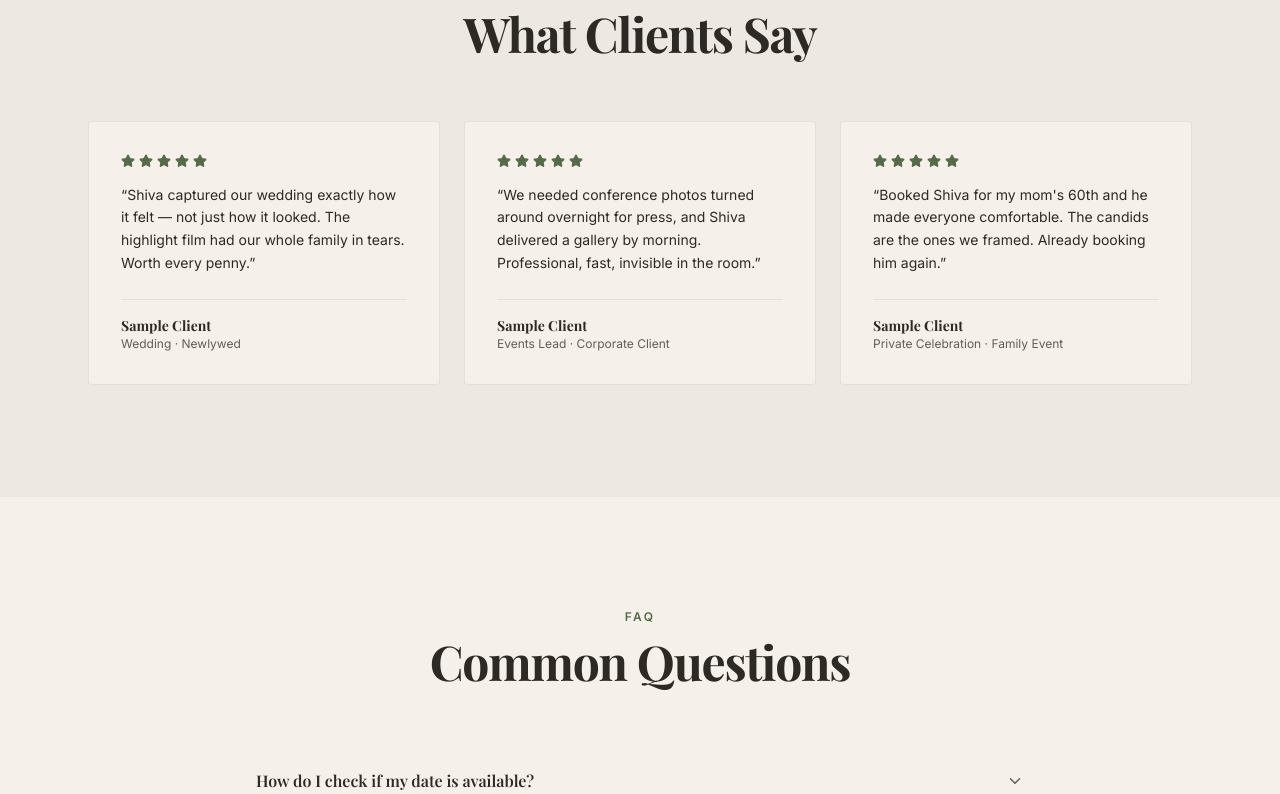
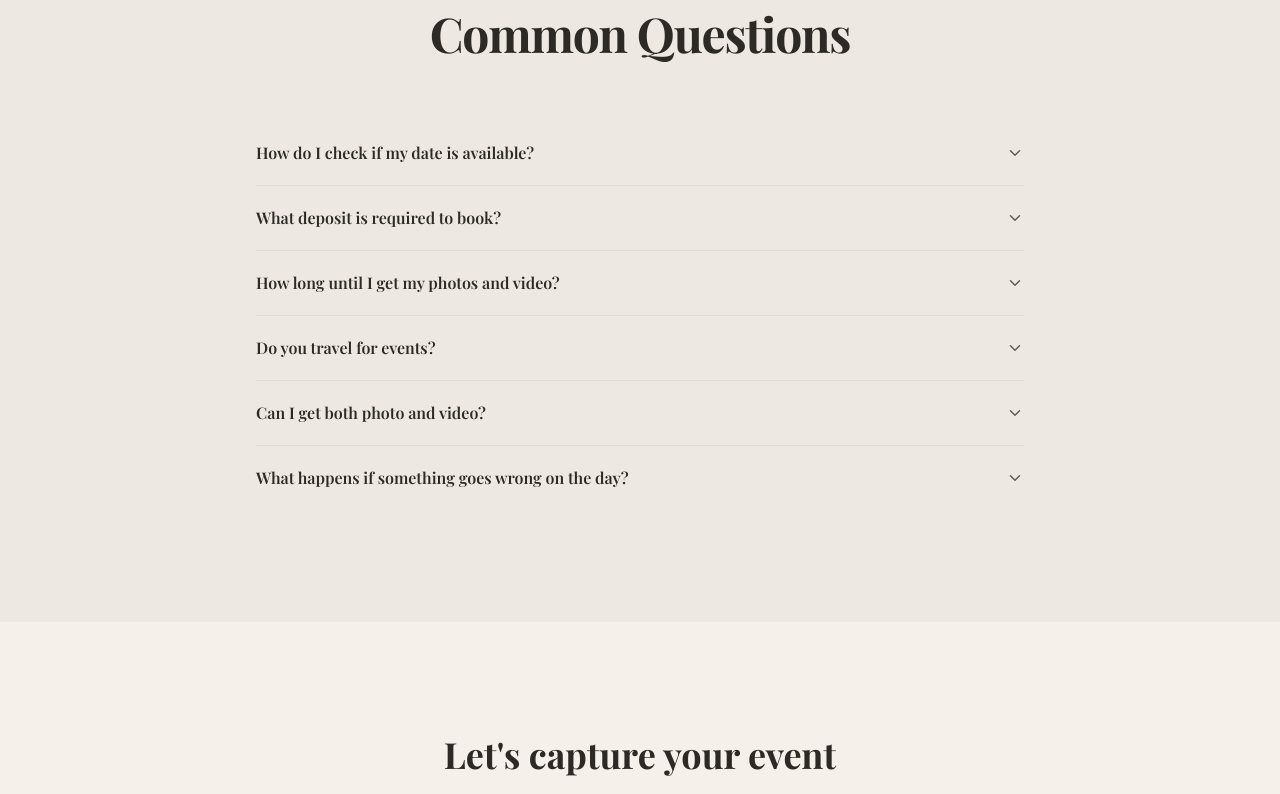
Before and after one commit to MasalaMan70/shiva-creative-studio, a Next.js app: page /events in a window 1280 px wide. Shown: the part 4760-5554 px from the top of the page. Built offline with nearby package versions, Linux system fonts and the light colour scheme; a web font is replaced by a local one.

Commit message:
Remove testimonials section from Events page
Drop the placeholder "What Clients Say" section and EVENT_TESTIMONIALS
data; adjust section background alternation accordingly.

Co-Authored-By: Claude Opus 4.8 (1M context) <noreply@anthropic.com>

```diff
--- a/src/app/events/page.tsx
+++ b/src/app/events/page.tsx
@@ -6,7 +6,6 @@ import {
   EVENT_TYPES,
   EVENT_PACKAGES,
   EVENT_ADDONS,
-  EVENT_TESTIMONIALS,
 } from "@/lib/constants";
 import {
   Heart,
@@ -19,7 +18,6 @@ import {
   ArrowRight,
   MessageSquare,
   CalendarCheck,
-  Star,
 } from "lucide-react";
 import Image from "next/image";
 import { EventsHero } from "./events-hero";
@@ -308,36 +306,8 @@ export default function EventsPage() {
         </div>
       </Section>
 
-      {/* Testimonials */}
+      {/* FAQ */}
       <Section className="bg-surface">
-        <SectionHeading label="Reviews" title="What Clients Say" />
-        <div className="grid gap-6 md:grid-cols-3">
-          {EVENT_TESTIMONIALS.map((t, i) => (
-            <div
-              key={i}
-              className="flex flex-col rounded-sm border border-border/50 bg-background p-8"
-            >
-              <div className="mb-4 flex gap-1 text-accent">
-                {Array.from({ length: 5 }).map((_, s) => (
-                  <Star key={s} size={14} fill="currentColor" />
-                ))}
-              </div>
-              <p className="flex-1 text-sm leading-relaxed text-foreground">
-                “{t.quote}”
-              </p>
-              <div className="mt-6 border-t border-border/50 pt-4">
-                <p className="font-display text-sm font-bold">{t.name}</p>
-                <p className="text-xs text-muted">
-                  {t.role} · {t.company}
-                </p>
-              </div>
-            </div>
-          ))}
-        </div>
-      </Section>
-
-      {/* FAQ */}
-      <Section>
         <SectionHeading label="FAQ" title="Common Questions" />
         <div className="mx-auto max-w-3xl">
           <EventFAQ />
@@ -345,7 +315,7 @@ export default function EventsPage() {
       </Section>
 
       {/* Final CTA */}
-      <Section className="bg-surface">
+      <Section>
         <div className="text-center">
           <h2 className="font-display text-3xl font-bold md:text-4xl">
             Let&apos;s capture your event
--- a/src/lib/constants.ts
+++ b/src/lib/constants.ts
@@ -197,30 +197,6 @@ export const EVENT_STATS = [
   { value: "2 wk", label: "Standard delivery" },
 ] as const;
 
-export const EVENT_TESTIMONIALS = [
-  {
-    quote:
-      "Shiva captured our wedding exactly how it felt — not just how it looked. The highlight film had our whole family in tears. Worth every penny.",
-    name: "Sample Client",
-    role: "Wedding",
-    company: "Newlywed",
-  },
-  {
-    quote:
-      "We needed conference photos turned around overnight for press, and Shiva delivered a gallery by morning. Professional, fast, invisible in the room.",
-    name: "Sample Client",
-    role: "Events Lead",
-    company: "Corporate Client",
-  },
-  {
-    quote:
-      "Booked Shiva for my mom's 60th and he made everyone comfortable. The candids are the ones we framed. Already booking him again.",
-    name: "Sample Client",
-    role: "Private Celebration",
-    company: "Family Event",
-  },
-] as const;
-
 export const TESTIMONIALS = [
   {
     quote:
```
